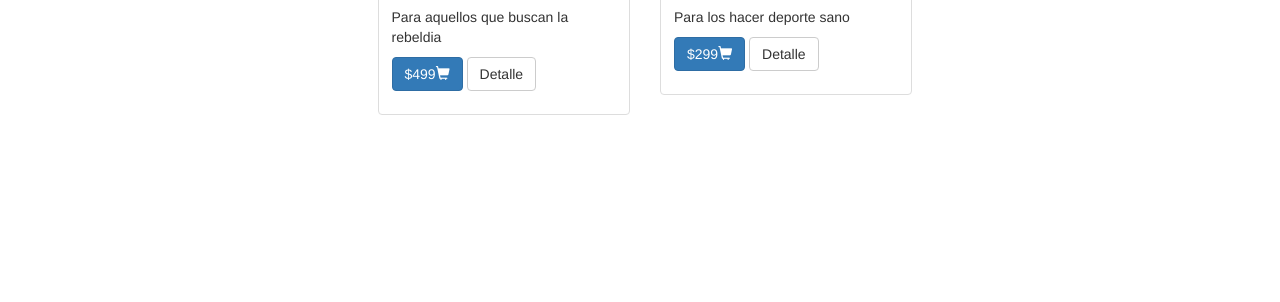
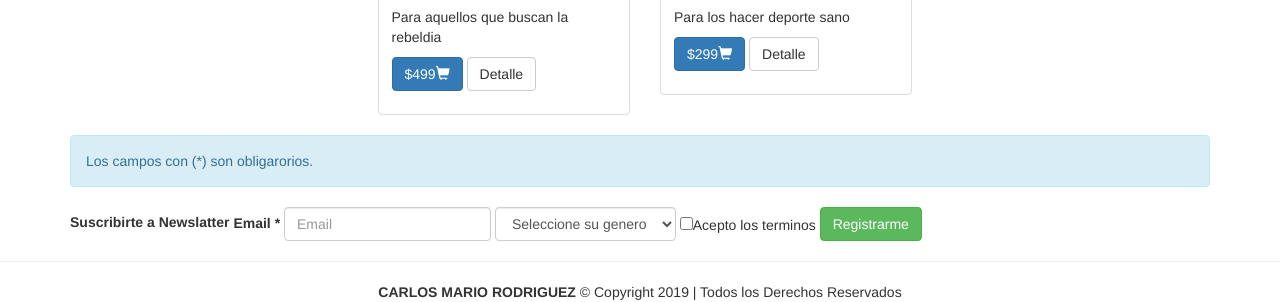
Before and after one commit to UcroX/E-commerce, a plain HTML site: page index.html in a window 1280 px wide. Shown: the part 944-1246 px from the top of the page. Before the commit the page ends 1079 px from the top, so only its background shows below. Drawn offline with nearby package versions, Linux system fonts and the light colour scheme.

Commit message:
agregar caracteristica y el pie de pagina

```diff
--- a/index.html
+++ b/index.html
@@ -482,7 +482,38 @@
 					</div> <!-- cierre del modal dialog -->
 				</div> <!-- cierre del modal5 -->
 			</div> <!-- cierre del contenedor interno -->
+			<!-- formulario de registro -->
+			<div class="col-lg-12 col-md-12 col-sm-12 col-xs-12">
+				<form class="form-inline">
+					<div class="alert alert-info" role="alert">Los campos con (*) son obligarorios.</div>
+					<div class="form-group">
+						<label for="newlatter"> Suscribirte a Newslatter</label>
+					</div>
+					<div class="form-group">
+						<label for="email">Email *</label>
+						<input type="email" class="form-control" id="email" placeholder="Email">
+					</div>
+					<div class="form-group">
+						<select id="paises" class="form-control">
+							<option class="active">Seleccione su genero</option>
+							<option>Masculino</option>
+							<option>Femenino</option>
+						</select>
+					</div>
+					<div class="checkbox">
+						<label>
+							<input type="checkbox">Acepto los terminos
+						</label>
+					</div>
+					<button type="submit" class="btn btn-success">Registrarme</button>
+				</form>
+			</div> <!-- cierre del contenedor del formulario -->
 		</div> <!-- cierre de la clase row -->
 	</div> <!-- cierre del contenedor primario -->
+	<footer>
+		<hr>
+		<center><strong>CARLOS MARIO RODRIGUEZ</strong> © Copyright 2019 | Todos los Derechos Reservados</center>
+		</hr>
+	</footer>
 </body>
 </html>
```
